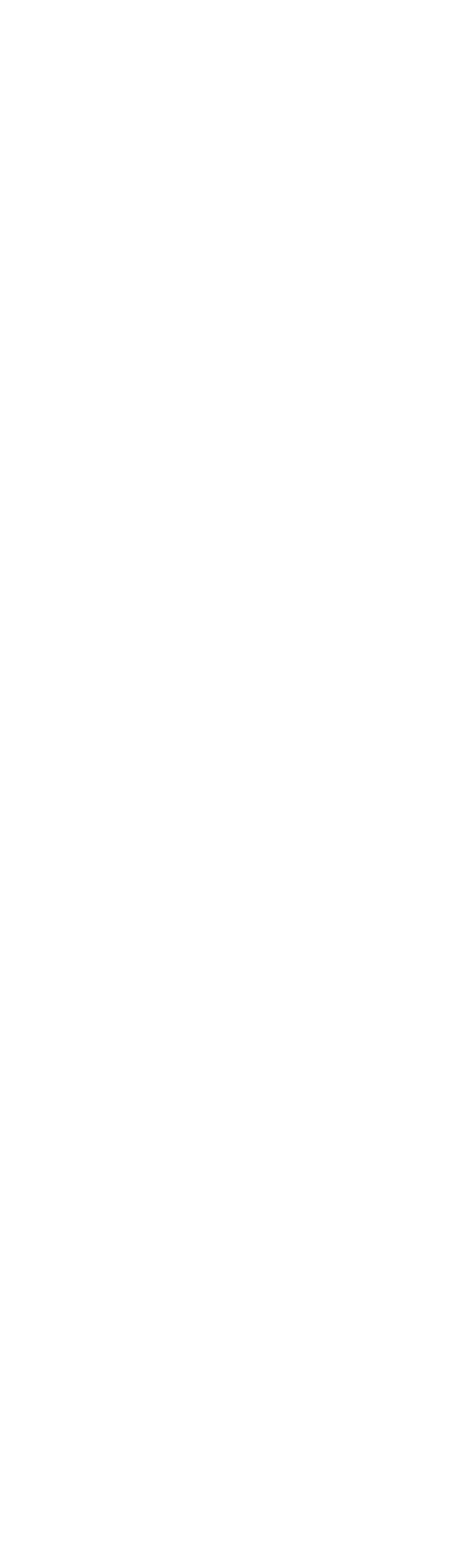
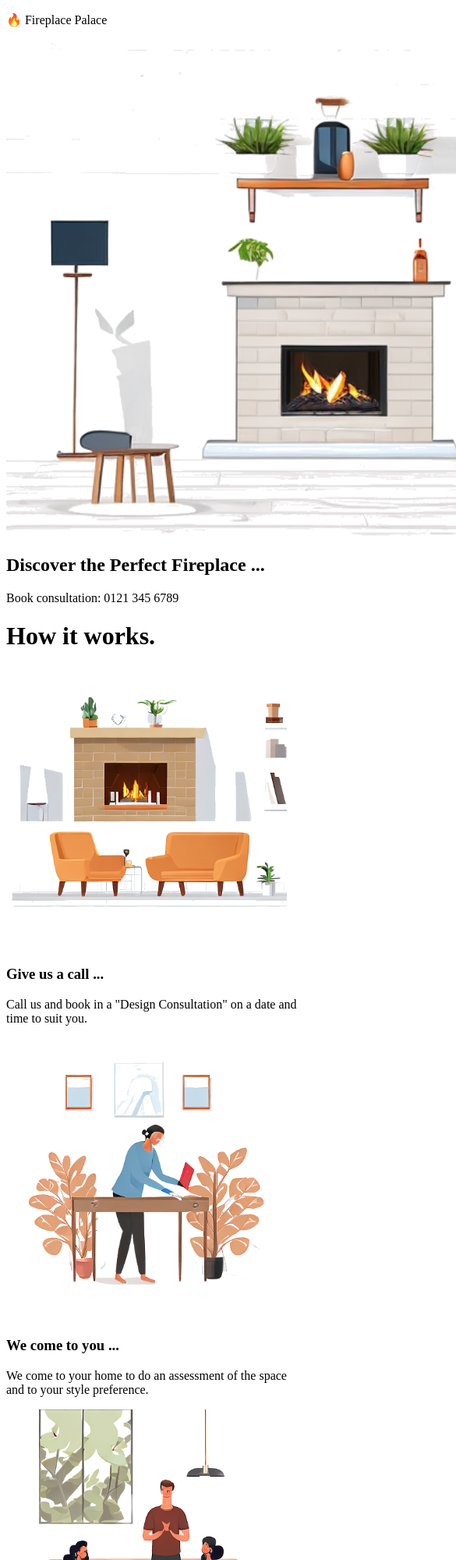
Before and after one commit to SchoolOfCode/bc16-w7d1-workshop-responsive-landing-page-week-7-room-4, a plain HTML site: page index.html in a window 390 px wide. Shown: the top 2000 px of the page at 78% size, 585 px wide, since content can reach past the window. Before the commit the page ends 844 px from the top, so only its background shows below. Drawn offline with Linux system fonts and the light colour scheme.

Commit message:
complete HTML content

```diff
--- a/index.html
+++ b/index.html
@@ -8,25 +8,36 @@
 </head>
 <body>
     <header class="logo">
-        <img src="" alt="">
-        <p></p>
+        <p>🔥 Fireplace Palace</p>
     </header>
-    <img src="" alt="">
+    <img src="images/hero-mobile.png" alt="Fireplace Image">
     <section class = 'orange-box'>
-        <h1></h1>
-        <p></p>
+        <h1>Discover the Perfect Fireplace ...</h1>
+        <p>Book consultation: 0121 345 6789</p>
     </section>
-    <h1></h1>
+    <h1>How it works.</h1>
     <section>
-        <article></article>
-        <article></article>
-        <article></article>
+        <article>
+            <img src="images/how-it-works-1.png" alt="Fireplace with sofas">
+            <h1>Give us a call ...</h1>
+            <p>Call us and book in a "Design Consultation" on a date and time to suit you.</p>
+        </article>
+        <article>
+            <img src="images/how-it-works-2.png" alt="Person working">
+            <h1>We come to you ...</h1>
+            <p>We come to your home to do an assessment of the space and to your style preference.</p>
+        </article>
+        <article>
+            <img src="images/how-it-works-3.png" alt="Person talking">
+            <h1>We recommend ...</h1>
+            <p>We send you a bespoke set of fireplace recommendations.</p>
+        </article>
     </section>
     <footer>
-        <p></p>
-        <p></p>
-        <p></p>
-        <p></p>
+        <p>Find us on:</p>
+        <p>Facebook Instagram Tiktok</p>
+        <p>© Fireplace Palace</p>
+        <a href="">info@firepalace.co.uk</a>
     </footer>
 </body>
 </html>
```
